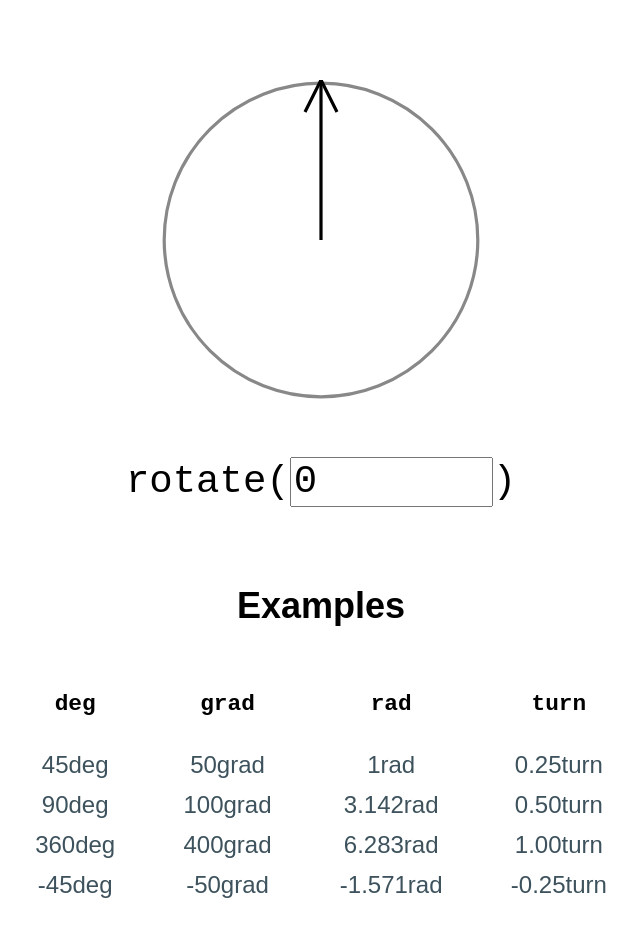
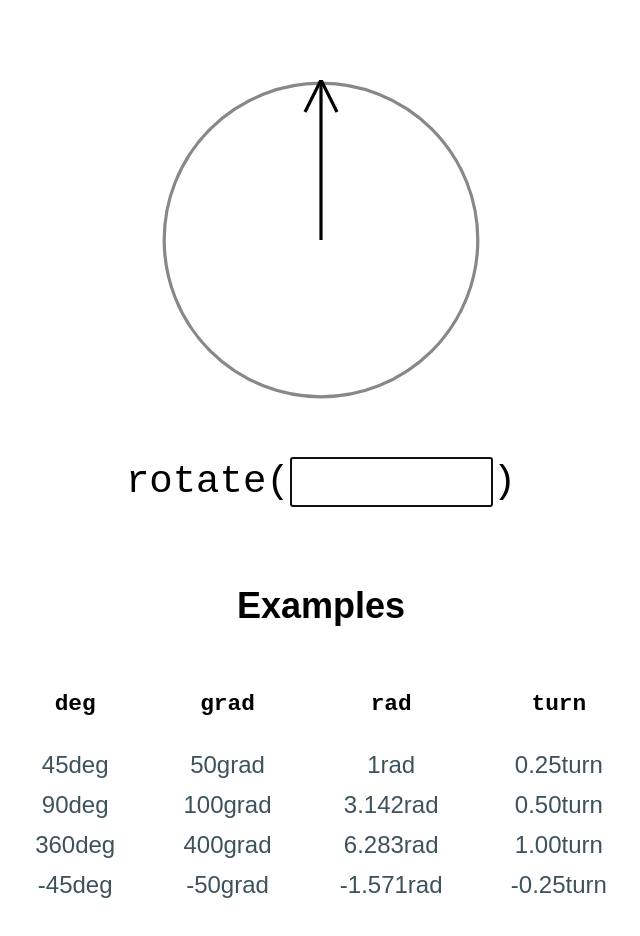
Before and after one commit to j-/angle, a React (Create React App) app: page / in a window 1280 px wide. Shown: the top 936 px of the page, without its empty margins (319-959 px from the left). Built offline with nearby package versions, Linux system fonts and the light colour scheme.

Commit message:
Autofocus rotation input

```diff
--- a/src/components/Rotate.tsx
+++ b/src/components/Rotate.tsx
@@ -15,6 +15,7 @@ const Rotate: React.StatelessComponent<RotateProps> = ({ value, onChange }) => (
 					type="text"
 					value={value}
 					onChange={(e) => onChange(e.currentTarget.value)}
+					autoFocus={true}
 				/>
 				)
 			</code>
--- a/src/store/index.ts
+++ b/src/store/index.ts
@@ -12,7 +12,7 @@ export interface ReducerState {
 
 const DEFAULT_STATE: ReducerState = {
 	angleRads: null,
-	rotationValue: '0',
+	rotationValue: '',
 };
 
 const reducer: Reducer<ReducerState> = (state = DEFAULT_STATE, action) => {
```
